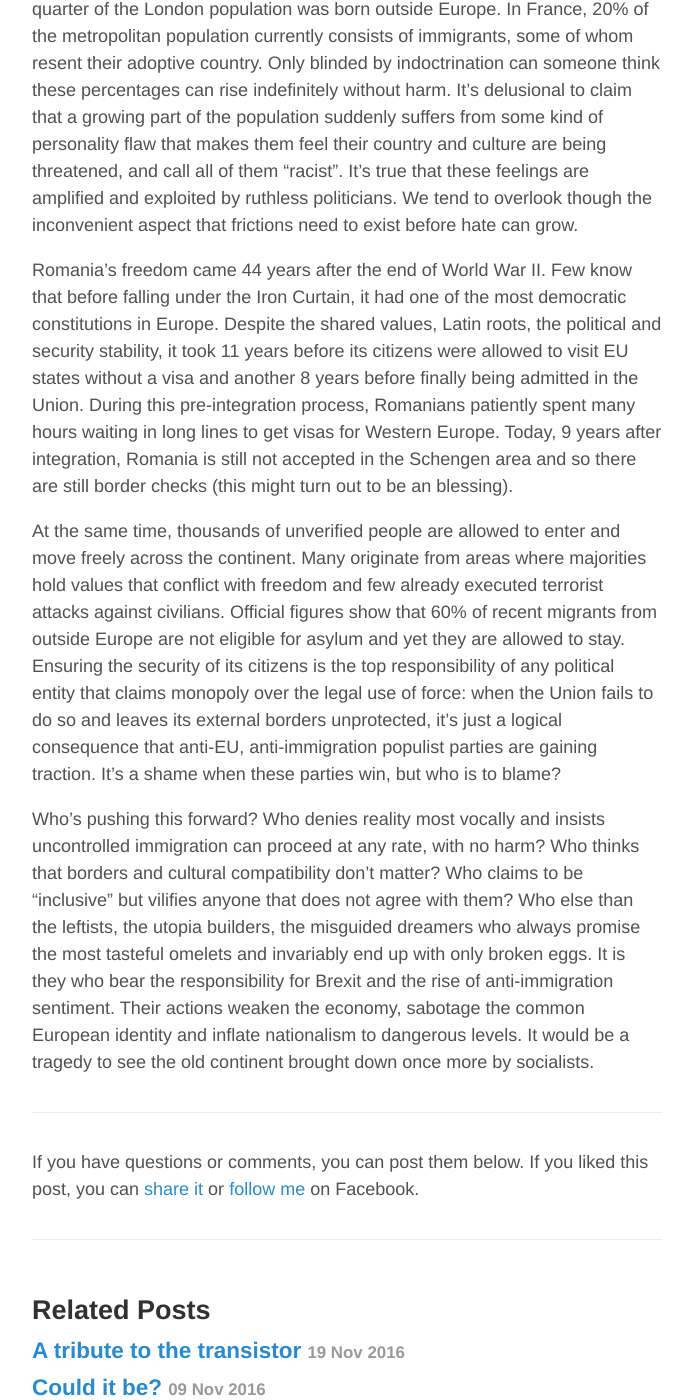
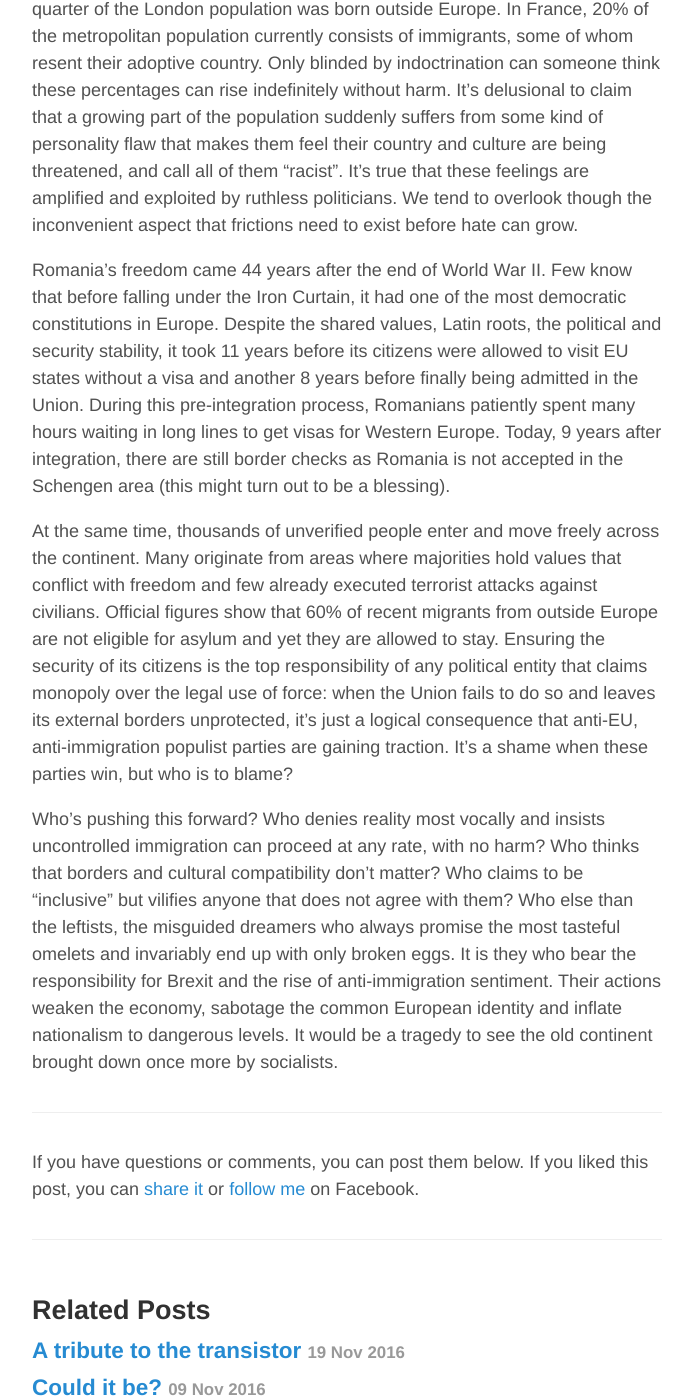
Before and after one commit to aoghina/aoghina.github.io, a Jekyll site: the page built from _posts/2017-02-25-the-hormesis-of-immigration.md, in a window 1280 px wide and 1400 px high, scrolled down 1711 px. Shown: the whole window, without its empty margins (293-986 px from the left). Built offline with Jekyll 4.4.1, drawn with Linux system fonts in a browser that asks for light colours; comment, search, counter and statistics services are not loaded.

Commit message:
Update hormesis

```diff
--- a/_posts/2017-02-25-the-hormesis-of-immigration.md
+++ b/_posts/2017-02-25-the-hormesis-of-immigration.md
@@ -20,8 +20,8 @@ There are around 20,000 Romanians living in the Netherlands. That can already se
 
 We tend to think of things as either good or bad. But even the vital water can turn deadly when consumed in large quantities. Once a nation builds itself on a homeland, immigration is good in certain conditions. Quantity, cultural compatibility, the skills and goals of new arrivals matter. To me it seems that countries in Western Europe have already passed their hormetic zone. One quarter of the London population was born outside Europe. In France, 20% of the metropolitan population currently consists of immigrants, some of whom resent their adoptive country. Only blinded by indoctrination can someone think these percentages can rise indefinitely without harm. It's delusional to claim that a growing part of the population suddenly suffers from some kind of personality flaw that makes them feel their country and culture are being threatened, and call all of them "racist". It's true that these feelings are amplified and exploited by ruthless politicians. We tend to overlook though the inconvenient aspect that frictions need to exist before hate can grow.
 
-Romania's freedom came 44 years after the end of World War II. Few know that before falling under the Iron Curtain, it had one of the most democratic constitutions in Europe. Despite the shared values, Latin roots, the political and security stability, it took 11 years before its citizens were allowed to visit EU states without a visa and another 8 years before finally being admitted in the Union. During this pre-integration process, Romanians patiently spent many hours waiting in long lines to get visas for Western Europe. Today, 9 years after integration, Romania is still not accepted in the Schengen area and so there are still border checks (this might turn out to be an blessing).
+Romania's freedom came 44 years after the end of World War II. Few know that before falling under the Iron Curtain, it had one of the most democratic constitutions in Europe. Despite the shared values, Latin roots, the political and security stability, it took 11 years before its citizens were allowed to visit EU states without a visa and another 8 years before finally being admitted in the Union. During this pre-integration process, Romanians patiently spent many hours waiting in long lines to get visas for Western Europe. Today, 9 years after integration, there are still border checks as Romania is not accepted in the Schengen area (this might turn out to be a blessing).
 
-At the same time, thousands of unverified people are allowed to enter and move freely across the continent. Many originate from areas where majorities hold values that conflict with freedom and few already executed terrorist attacks against civilians. Official figures show that 60% of recent migrants from outside Europe are not eligible for asylum and yet they are allowed to stay. Ensuring the security of its citizens is the top responsibility of any political entity that claims monopoly over the legal use of force: when the Union fails to do so and leaves its external borders unprotected, it's just a logical consequence that anti-EU, anti-immigration populist parties are gaining traction. It's a shame when these parties win, but who is to blame?
+At the same time, thousands of unverified people enter and move freely across the continent. Many originate from areas where majorities hold values that conflict with freedom and few already executed terrorist attacks against civilians. Official figures show that 60% of recent migrants from outside Europe are not eligible for asylum and yet they are allowed to stay. Ensuring the security of its citizens is the top responsibility of any political entity that claims monopoly over the legal use of force: when the Union fails to do so and leaves its external borders unprotected, it's just a logical consequence that anti-EU, anti-immigration populist parties are gaining traction. It's a shame when these parties win, but who is to blame?
 
-Who's pushing this forward? Who denies reality most vocally and insists uncontrolled immigration can proceed at any rate, with no harm? Who thinks that borders and cultural compatibility don't matter? Who claims to be "inclusive" but vilifies anyone that does not agree with them? Who else than the leftists, the utopia builders, the misguided dreamers who always promise the most tasteful omelets and invariably end up with only broken eggs. It is they who bear the responsibility for Brexit and the rise of anti-immigration sentiment. Their actions weaken the economy, sabotage the common European identity and inflate nationalism to dangerous levels. It would be a tragedy to see the old continent brought down once more by socialists.
+Who's pushing this forward? Who denies reality most vocally and insists uncontrolled immigration can proceed at any rate, with no harm? Who thinks that borders and cultural compatibility don't matter? Who claims to be "inclusive" but vilifies anyone that does not agree with them? Who else than the leftists, the misguided dreamers who always promise the most tasteful omelets and invariably end up with only broken eggs. It is they who bear the responsibility for Brexit and the rise of anti-immigration sentiment. Their actions weaken the economy, sabotage the common European identity and inflate nationalism to dangerous levels. It would be a tragedy to see the old continent brought down once more by socialists.
```
